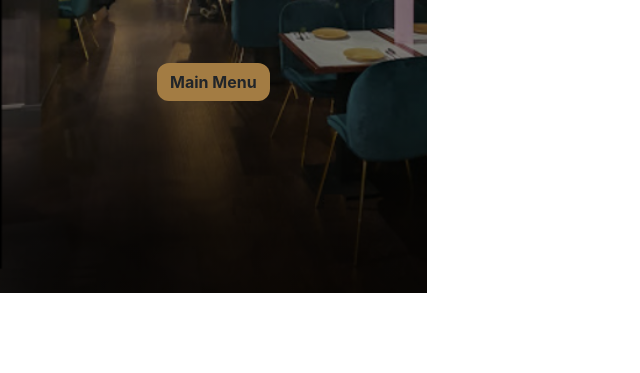
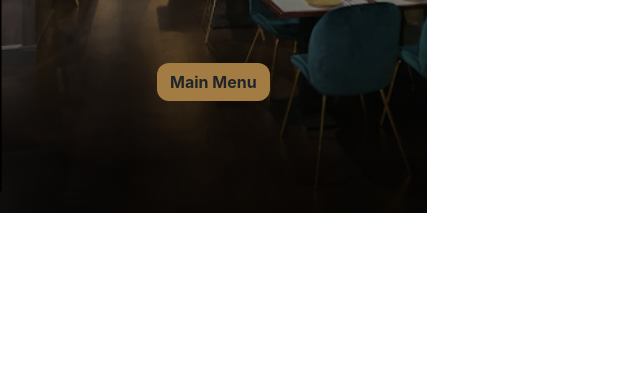
Before and after one commit to nithinpinapaka/QR-Menu-Ordering-System, a plain HTML site: page index.html in a window 1280 px wide. Shown: the part 427-800 px from the top of the page, without its empty margins (0-640 px from the left). Drawn offline with nearby package versions, Linux system fonts and the light colour scheme.

Commit message:
Update style.css

```diff
--- a/style.css
+++ b/style.css
@@ -4,7 +4,7 @@
 
 }
 html,body {
-    height: 90vh;
+    height: 80vh;
 }
 
 /* Welcome Page */
@@ -13,7 +13,7 @@ html,body {
     background-image: linear-gradient(rgba(0, 0, 0, 0.3), rgba(0, 0, 0, 0.6)), url(Assets/h-bg.png);
     background-repeat: no-repeat;
     width: 100%;
-    height:90vh;
+    height:80vh;
     background-size: cover;
 }
 #welcome-text{
```
